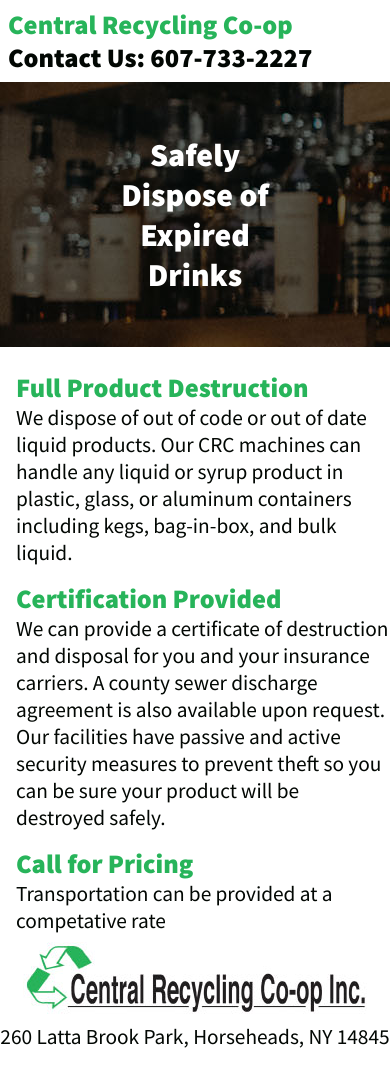
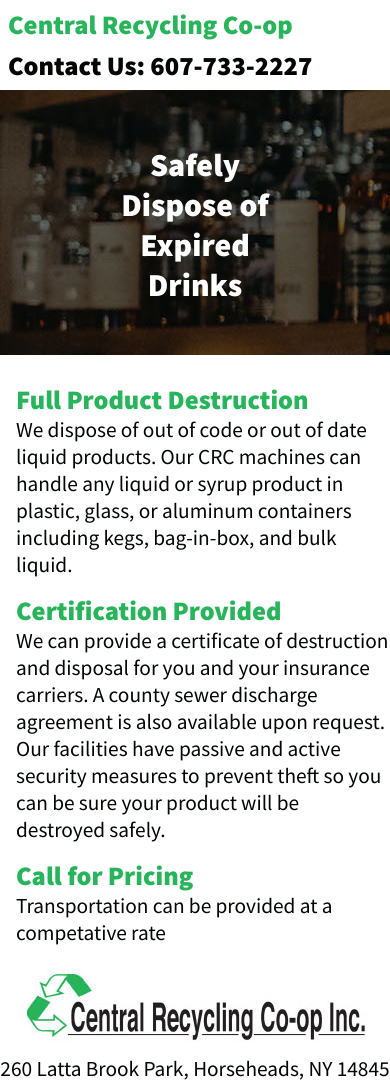
Before and after one commit to nat-p-deis/central-recycling-coop, a plain HTML site: page index.html in a window 390 px wide. Before the commit the page ends 1058 px from the top, so only its background shows below. Drawn offline with nearby package versions, Linux system fonts and the light colour scheme.

Commit message:
Update homeStyle.css

```diff
--- a/styles/homeStyle.css
+++ b/styles/homeStyle.css
@@ -14,6 +14,10 @@
 	font-size: 20pt;
 	font-weight: 900;
 	color: #020703;
+	padding-top: 43px;
+}
+img{
+	padding: 0;
 }
 p{
 	font-size: 16pt;
@@ -46,15 +50,11 @@
 	width: 50vw;
 	padding-top: 16px;
 	padding-left: 8px;
+	overflow: hidden;
 }
 #par3{
 	text-align: center;
 	padding-top: 16px;
-}
-img{
-	display: block;
-	margin-left: auto;
-	margin-right: auto;
 }
 footer{
 	text-align: center;
@@ -66,6 +66,9 @@
 	header{
 		padding: 8px;
 		display: block;
+	}
+	h2{
+		padding-top: 8px;
 	}
 	#bod{
 		display: block;
@@ -82,6 +85,7 @@
 	}
 	footer{
 		position:inherit;
+		padding-top: 16px;
 		padding-bottom: 8px;
 	}
 }
```
